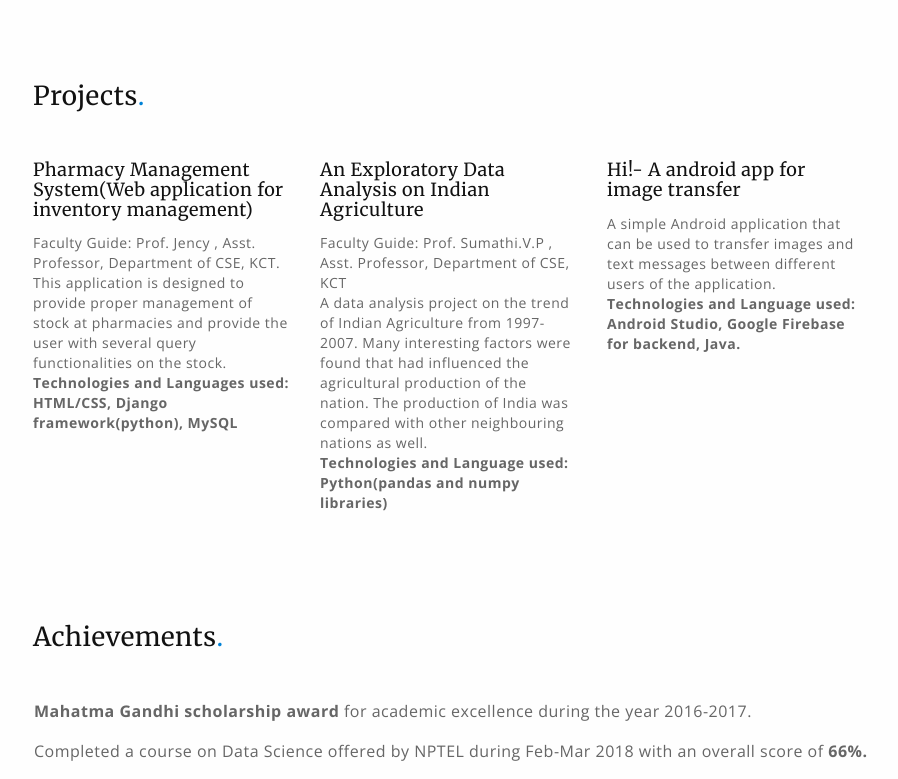
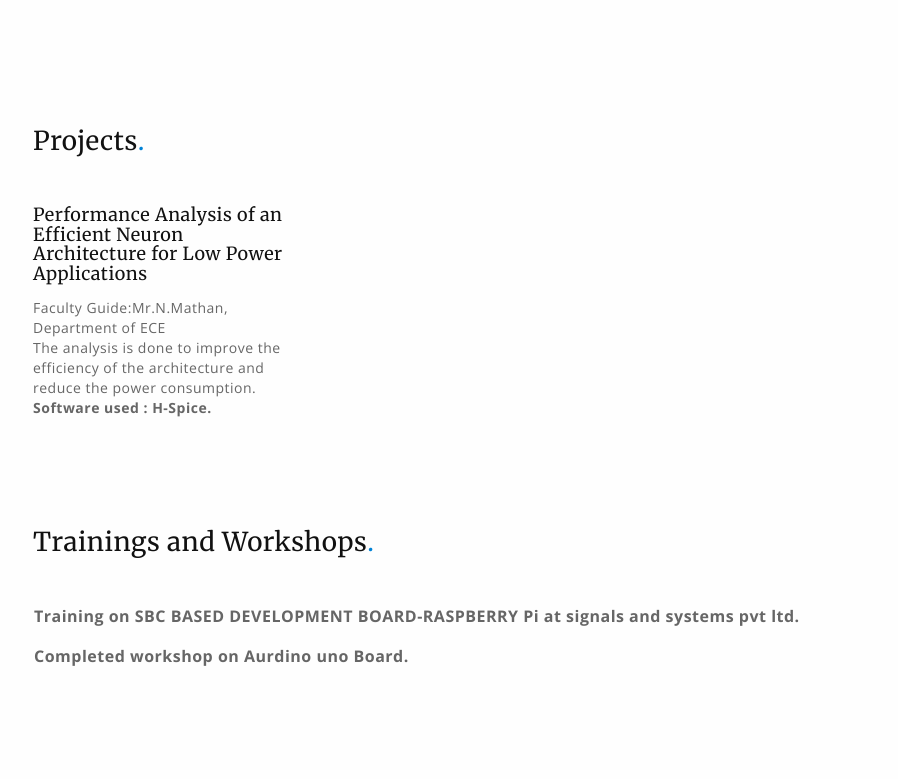
Before and after one commit to sairahul155/sairahul155.github.io, a plain HTML site: page index.html in a window 1280 px wide. Shown: the part 2021-2800 px from the top of the page, without its empty margins (372-1270 px from the left). Drawn offline with nearby package versions, Linux system fonts and the light colour scheme.

Commit message:
Add files via upload

```diff
--- a/index.html
+++ b/index.html
@@ -133,21 +133,21 @@
                 <div class="row">
                     <div class="col-md-4">
                         <div class="award">
-                            <h5 class="text-primary">Full Stack Development</h5>
+                            <h5 class="text-primary">Artificial Intelligence</h5>
 
                         </div>
                     </div><!-- / award -->
 
                     <div class="col-md-4">
                         <div class="award">
-                            <h5 class="text-primary">Machine Learning</h5>
+                            <h5 class="text-primary">Big Data</h5>
 
                         </div>
                     </div><!-- / award -->
 
                     <div class="col-md-4">
                         <div class="award">
-                            <h5 class="text-primary">Business Intelligence and Business Analysis</h5>
+                            <h5 class="text-primary">Digital Logic Circuits</h5>
 
                         </div>
                     </div><!-- / award -->
@@ -169,6 +169,11 @@
                             <h6 class="progress-title">C/C++</h6>
                             <div class="progress">
                                 <div class="progress-bar progress-bar-primary animated fadeInLeft" role="progressbar" aria-valuenow="90" aria-valuemin="0" aria-valuemax="100" style="width: 90%">
+                                </div>
+                            </div><!-- / progress -->
+                            <h6 class="progress-title">My SQL</h6>
+                            <div class="progress">
+                                <div class="progress-bar progress-bar-primary animated fadeInLeft" role="progressbar" aria-valuenow="50" aria-valuemin="0" aria-valuemax="100" style="width: 50%">
                                 </div>
                             </div><!-- / progress -->
 
@@ -267,29 +272,14 @@
                 <div id="posts-carousel" class="owl-carousel">
                     <div class="blog block carousel-post">
 
-                        <h5>Pharmacy Management System(Web application for inventory management)</h5>
-                        <p>Faculty Guide: Prof. Jency , Asst. Professor, Department of CSE, KCT.<br>
-                            This application is designed to provide proper management of stock at pharmacies and provide the user with several query functionalities on the stock.
-                            <br><b>Technologies and Languages used: HTML/CSS, Django framework(python), MySQL</b>
+                        <h5>Performance Analysis of an Efficient Neuron Architecture for Low Power Applications</h5>
+                        <p>Faculty Guide:Mr.N.Mathan, Department of ECE<br>
+                            The analysis is done to improve the efficiency of the architecture and reduce the power consumption.
+                            <br><b>Software used : H-Spice.</b>
                             </p>
 
                     </div><!-- / carousel-post -->
 
-                    <div class="blog block carousel-post">
-                        <h5>An Exploratory Data Analysis on Indian Agriculture</h5>
-                        <p> Faculty Guide: Prof. Sumathi.V.P , Asst. Professor, Department of CSE, KCT<br>
-                            A data analysis project on the trend of Indian Agriculture from 1997-2007. Many interesting factors were found that had influenced the agricultural production of the nation. The production of India was compared with other neighbouring nations as well.
-                            <br><b>Technologies and Language used: Python(pandas and numpy libraries)</b>
-                        </p>
-
-                    </div><!-- / carousel-post -->
-
-                    <div class="blog block carousel-post">
-                        <h5>Hi!- A android app for image transfer</h5>
-                        <p>A simple Android application that can be used to transfer images and text messages between different users of the application.
-                            <br><b>Technologies and Language used: Android Studio, Google Firebase for backend, Java.</b>
-                        </p>
-                    </div><!-- / carousel-post -->
 
 
                 </div><!-- / posts-carousel -->
@@ -297,15 +287,15 @@
         </section>
         <!-- / journal -->
 
-        <section id="Achievements">
+        <section id="Trainings and Workshops">
             <div class="container">
                 <div class="page-header space-left">
-                    <h3>Achievements<span class="text-primary">.</span></h3>
+                    <h3>Trainings and Workshops<span class="text-primary">.</span></h3>
                 </div>
                     <ul type="bullet">
-                        <li><b>Mahatma Gandhi scholarship award</b> for academic excellence during the year 2016-2017.</li>
+                        <li><b>Training on SBC BASED DEVELOPMENT BOARD-RASPBERRY Pi at signals and systems pvt ltd.</li>
                         <br>
-                        <li>Completed a course on Data Science offered by NPTEL during Feb-Mar 2018 with an overall score of <b>66%.</b></li>
+                        <li>Completed workshop on Aurdino uno Board.</li>
                     </ul>
             </div><!-- / container -->
         </section>
```
